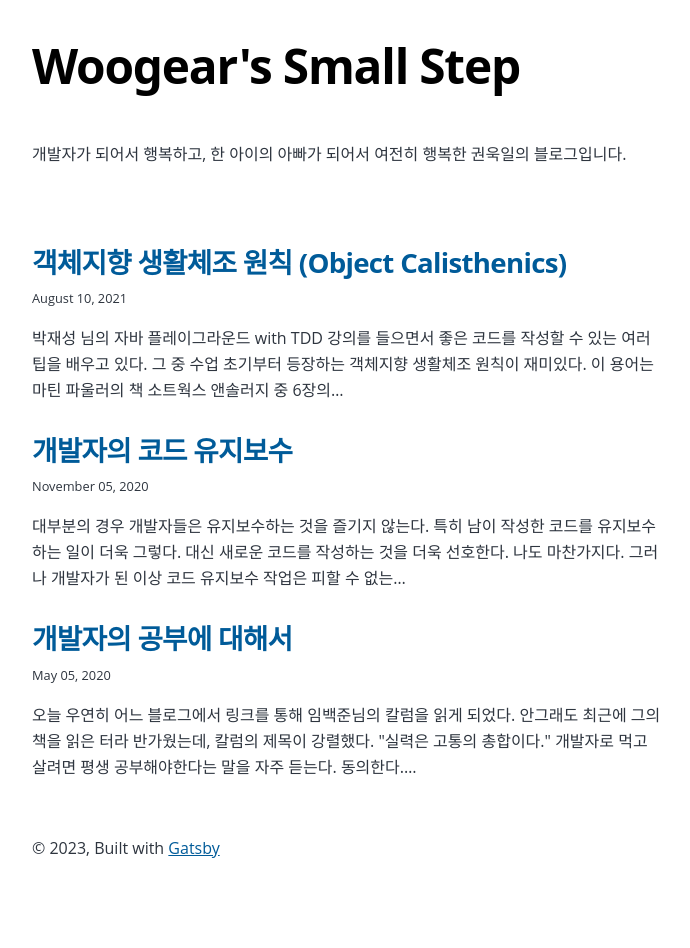
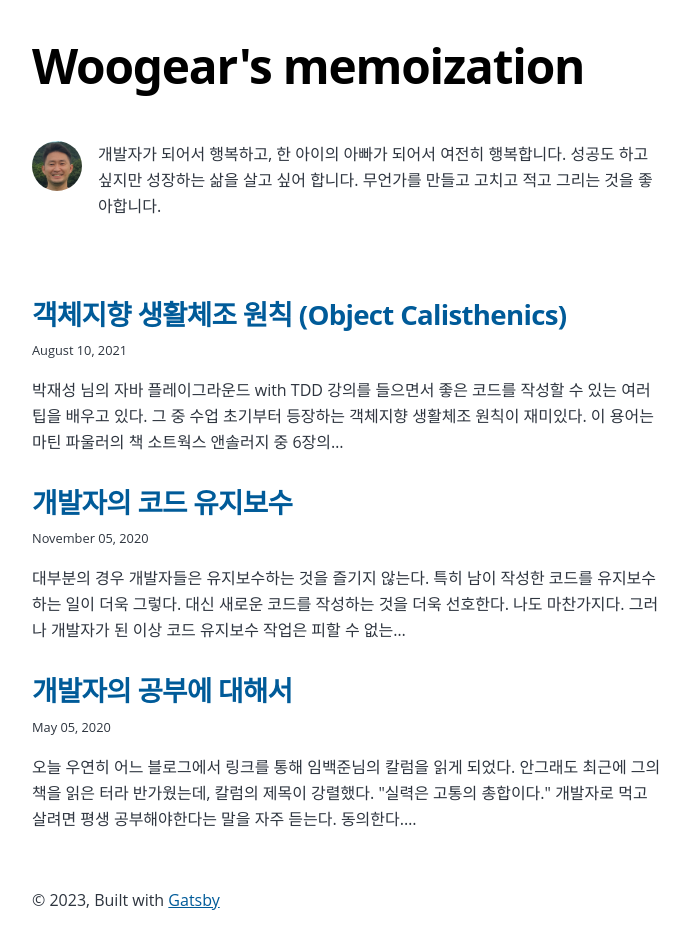
Before and after one commit to WoogearKwon/woogearkwon.github.io, a Gatsby site: page / in a window 1280 px wide. Shown: the whole page, without its empty margins (292-982 px from the left). Before the commit the page ends 924 px from the top, so only its background shows below. Built offline with nearby package versions, Linux system fonts and the light colour scheme; Gatsby itself is replaced by a stand-in of ours.

Commit message:
설정 변경

```diff
--- a/gatsby-config.js
+++ b/gatsby-config.js
@@ -9,10 +9,10 @@
  */
 module.exports = {
   siteMetadata: {
-    title: `Woogear\'s Small Step`,
+    title: `Woogear\'s memoization`,
     author: {
       name: `Woogear Kwon`,
-      summary: `개발자가 되어서 행복하고, 한 아이의 아빠가 되어서 여전히 행복한 권욱일의 블로그입니다.`,
+      summary: `개발자가 되어서 행복하고, 한 아이의 아빠가 되어서 여전히 행복합니다. 성공도 하고 싶지만 성장하는 삶을 살고 싶어 합니다. 무언가를 만들고 고치고 적고 그리는 것을 좋아합니다.`,
     },
     description: `권욱일의 블로그`,
     siteUrl: `https://woogearkwon.github.io/`,
--- a/package.json
+++ b/package.json
@@ -1,7 +1,7 @@
 {
-  "name": "small-step",
+  "name": "memoization",
   "private": true,
-  "description": "Woogear's Small Step",
+  "description": "Woogear's memoization",
   "version": "0.1.0",
   "author": "Woogear Kwon <woogear.kwon@gmail.com>",
   "bugs": {
--- a/src/components/bio.js
+++ b/src/components/bio.js
@@ -7,7 +7,7 @@
 
 import * as React from "react"
 import { useStaticQuery, graphql } from "gatsby"
-//import { StaticImage } from "gatsby-plugin-image"
+import { StaticImage } from "gatsby-plugin-image"
 
 const Bio = () => {
   const data = useStaticQuery(graphql`
@@ -31,6 +31,16 @@ const Bio = () => {
 
   return (
     <div className="bio">
+      <StaticImage
+        className="bio-avatar"
+        layout="fixed"
+        formats={["auto", "webp", "avif"]}
+        src="../images/profile_me.png"
+        width={50}
+        height={50}
+        quality={95}
+        alt="Profile picture"
+      />
       {author?.name && (
         <p>
           {author?.summary || null}
--- a/src/style.css
+++ b/src/style.css
@@ -33,7 +33,7 @@
     "Noto Color Emoji";
   --fontFamily-serif: "Merriweather", "Georgia", Cambria, "Times New Roman",
     Times, serif;
-  --font-body: var(--fontFamily-serif);
+  --font-body: "Open Sans";
   --font-heading: var(--fontFamily-sans);
   --fontWeight-normal: 400;
   --fontWeight-bold: 700;
@@ -76,7 +76,7 @@ html {
 }
 
 body {
-  font-family: "Open Sans";
+  font-family: var(--font-body);
   font-size: var(--fontSize-1);
   color: var(--color-text);
 }
```
Also changed, not shown: src/images/profile_me.png (added).
